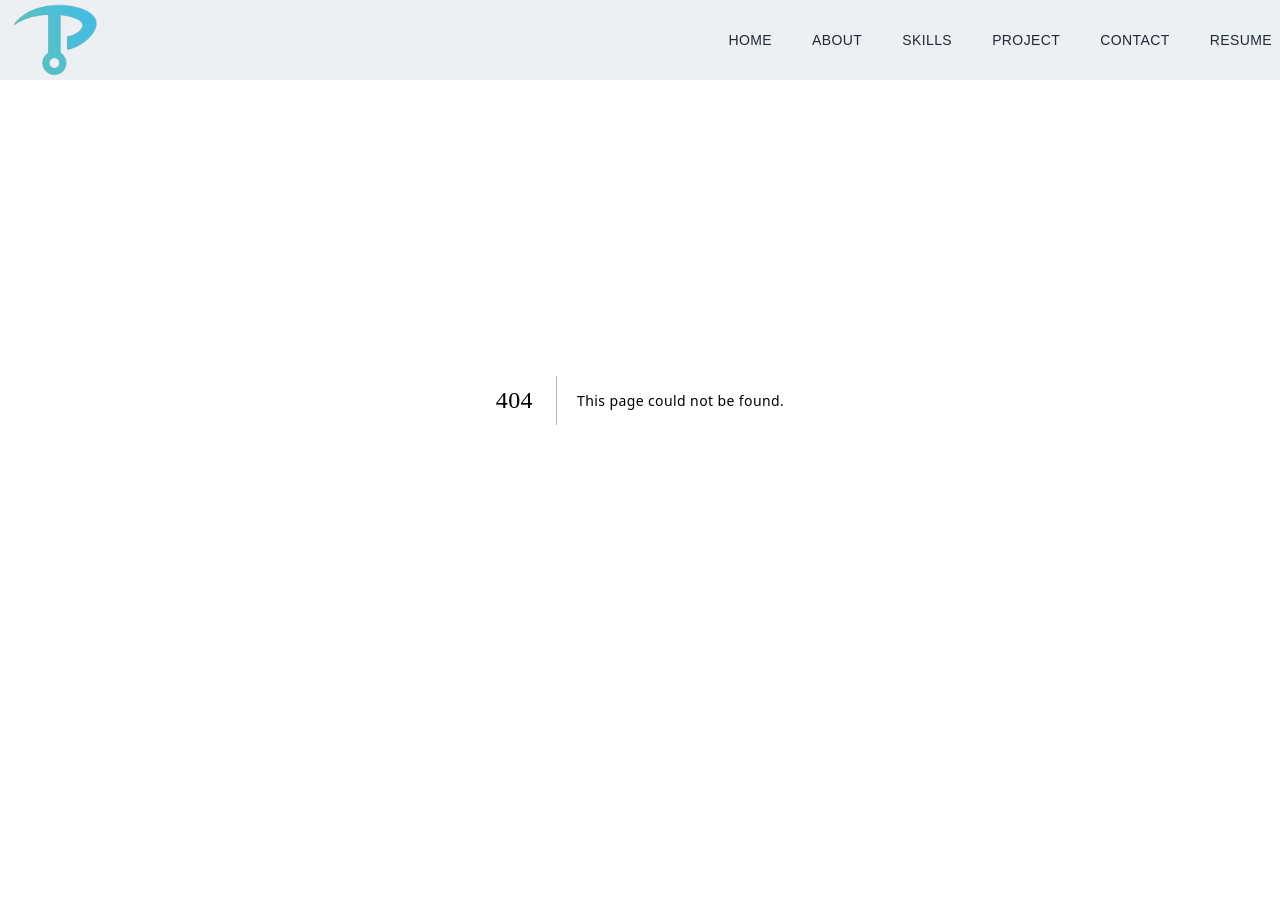
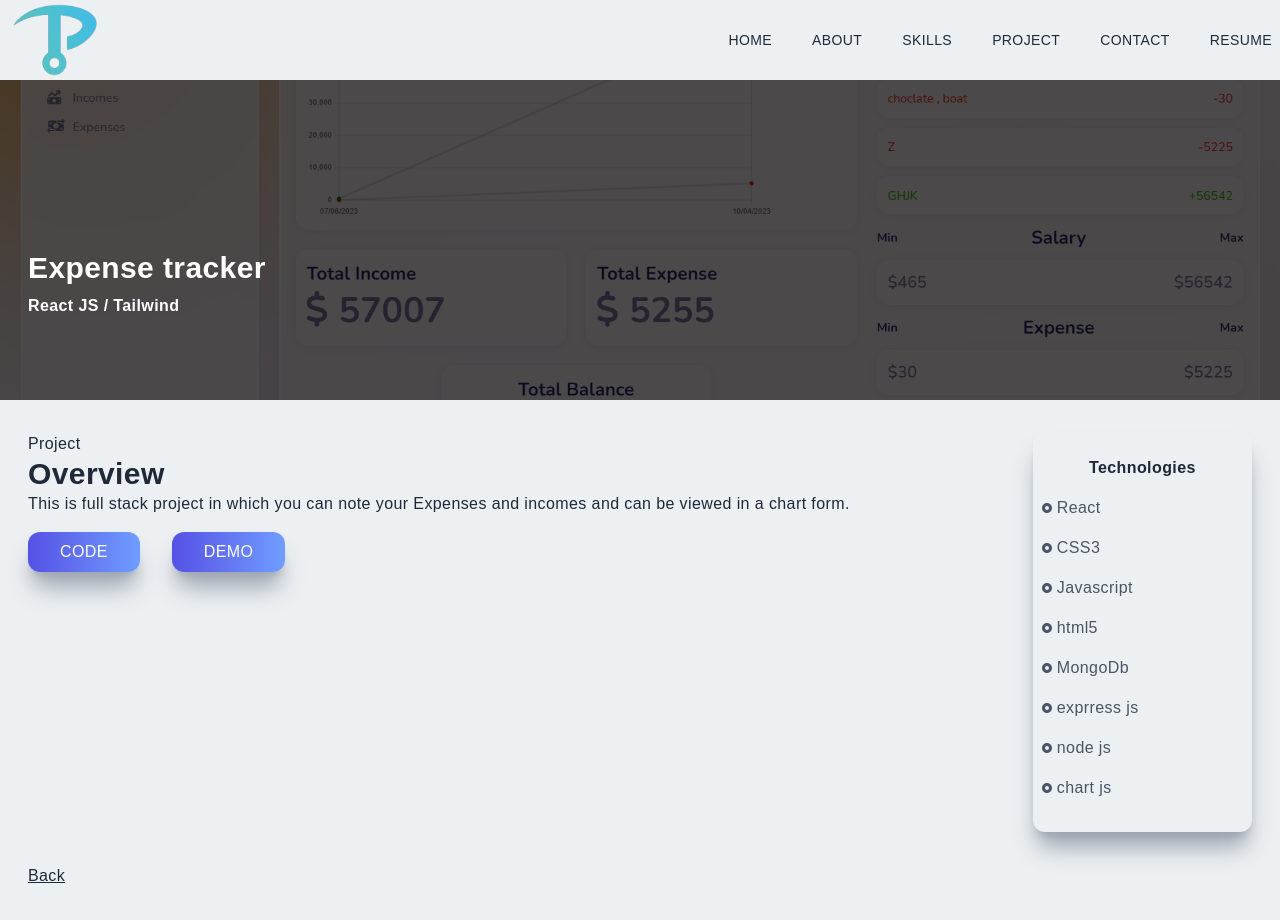
Before and after one commit to Prasham1710/next_portfolio, a Next.js app: page /Expense in a window 1280 px wide. Before the commit this address had no page. Before the commit the page ends 800 px from the top, so only its background shows below. Built offline with nearby package versions, Linux system fonts and the light colour scheme.

Commit message:
expense tracker

```diff
--- a/components/Navbar.jsx
+++ b/components/Navbar.jsx
@@ -6,6 +6,7 @@
 import {FaGithub, FaLinkedinIn} from 'react-icons/fa'
 import {BsFillPersonLinesFill} from 'react-icons/bs'
 import { useRouter } from 'next/router';
+
 
 const Navbar = () => {
     const [nav,setNav] = useState(false)
@@ -22,7 +23,8 @@
        router.asPath === '/Data'||
        router.asPath === '/Password'||
        router.asPath === '/Travel'||
-       router.asPath === '/Bmi'
+       router.asPath === '/Bmi'||
+       router.asPath === '/Charts'
      ) {
        setNavBg('transparent');
        setLinkColor('#ecf0f3');
@@ -55,7 +57,6 @@
             width='95'
             height='40'
         /></Link>
-
         <div>
           <ul style={{ color: `${linkColor}` }} className=' hidden md:flex'>
             <Link href='/'>
@@ -88,6 +89,7 @@
         </div>
       </div>
     </div>
+
     <div className={nav ? 'fixed left-0 top-0 w-full h-screen bg-black/70': ''}>
       <div className={
         nav
--- a/components/Projects.jsx
+++ b/components/Projects.jsx
@@ -9,7 +9,7 @@
 import Travel from '../public/assets/projects/Travel_website.png'
 import Data from '../public/assets/projects/data_pack.png'
 import ProjectlItem from './ProjectItem'
-
+import Expenses from '../public/assets/projects/Expense.png'
 const Projects = () => {
   return (
     <div id='projects' className='w-full'>
@@ -51,8 +51,6 @@
             backgroundImg={Data}
             projectUrl='/Data'
             tech='React JS'
-
-
           />
           <ProjectlItem
             title='Travel Website'
@@ -65,11 +63,13 @@
             backgroundImg={Chat}
             projectUrl='/Chat'
             tech='React JS'
-
           />
-
-
-
+          <ProjectlItem
+            title='Expense Tracker'
+            backgroundImg={Expenses}
+            projectUrl='/Expense'
+            tech='React JS'
+          />
         </div>
       </div>
     </div>
--- /dev/null
+++ b/pages/Expense.jsx
@@ -0,0 +1,72 @@
+
+import React from 'react'
+import Image from 'next/image'
+import { RiRadioButtonFill } from 'react-icons/ri';
+import Expenses from '../public/assets/projects/Expense.png'
+import Link from 'next/link';
+const Chart = () => {
+  return (
+    <div className='w-full'>
+      <div className='w-screen h-[50vh] relative'>
+        <div className='absolute top-0 left-0 w-full h-[50vh] bg-black/70 z-10' />
+       <Image
+        className='absolute z-1'
+        fill
+        alt='/'
+         style={{objectFit:"cover"}}
+        src={Expenses}/>
+       <div className='absolute top-[70%] max-w-[1240px] w-full left-[50%] right-[50%] translate-x-[-50%] translate-y-[-50%] text-white z-10 p-2'>
+          <h2 className='py-2'>Expense tracker</h2>
+          <h3>React JS / Tailwind </h3>
+        </div>
+      </div>
+        <div className='max-w-[1240px] mx-auto p-2 grid md:grid-cols-5 gap-8 py-8'>
+            <div className='col-span-4'>
+                <p>Project</p>
+                <h2>Overview</h2>
+                <p>
+                    This is full stack project in which you can note your Expenses and incomes and can be viewed in a chart form.
+                </p>
+               <Link href= 'https://github.com/Prasham1710/expense_tracker'><button className='px-8 py-2 mt-4 mr-8'>Code</button></Link>
+                <Link  href='/'><button className='px-8 py-2 mt-4'>Demo</button></Link>
+            </div>
+            <div className='col-span-4 md:col-span-1 shadow-xl shadow-gray-400 rounded-xl py-4'>
+          <div className='p-2'>
+            <p className='text-center font-bold pb-2'>Technologies</p>
+            <div className='grid grid-cols-3 md:grid-cols-1'>
+                <p className='text-gray-600 py-2 flex items-center'>
+                <RiRadioButtonFill className='pr-1'/>React
+                </p>
+                <p className='text-gray-600 py-2 flex items-center'>
+                <RiRadioButtonFill className='pr-1' />CSS3
+                </p>
+                <p className='text-gray-600 py-2 flex items-center'>
+                <RiRadioButtonFill className='pr-1' /> Javascript
+                </p>
+                 <p className='text-gray-600 py-2 flex items-center'>
+                <RiRadioButtonFill className='pr-1' /> html5
+                </p>
+                 <p className='text-gray-600 py-2 flex items-center'>
+                <RiRadioButtonFill className='pr-1' /> MongoDb
+                </p>
+                 <p className='text-gray-600 py-2 flex items-center'>
+                <RiRadioButtonFill className='pr-1' /> exprress js
+                </p>
+                 <p className='text-gray-600 py-2 flex items-center'>
+                <RiRadioButtonFill className='pr-1' /> node js
+                </p>
+                 <p className='text-gray-600 py-2 flex items-center'>
+                <RiRadioButtonFill className='pr-1' /> chart js
+                </p>
+            </div>
+            </div>
+            </div>
+            <Link href='/#projects'>
+          <p className='underline cursor-pointer'>Back</p>
+        </Link>
+        </div>
+    </div>
+  )
+}
+
+export default Chart
```
Also changed, not shown: public/assets/projects/Charts.png (added), public/assets/projects/Expense.png (added).
